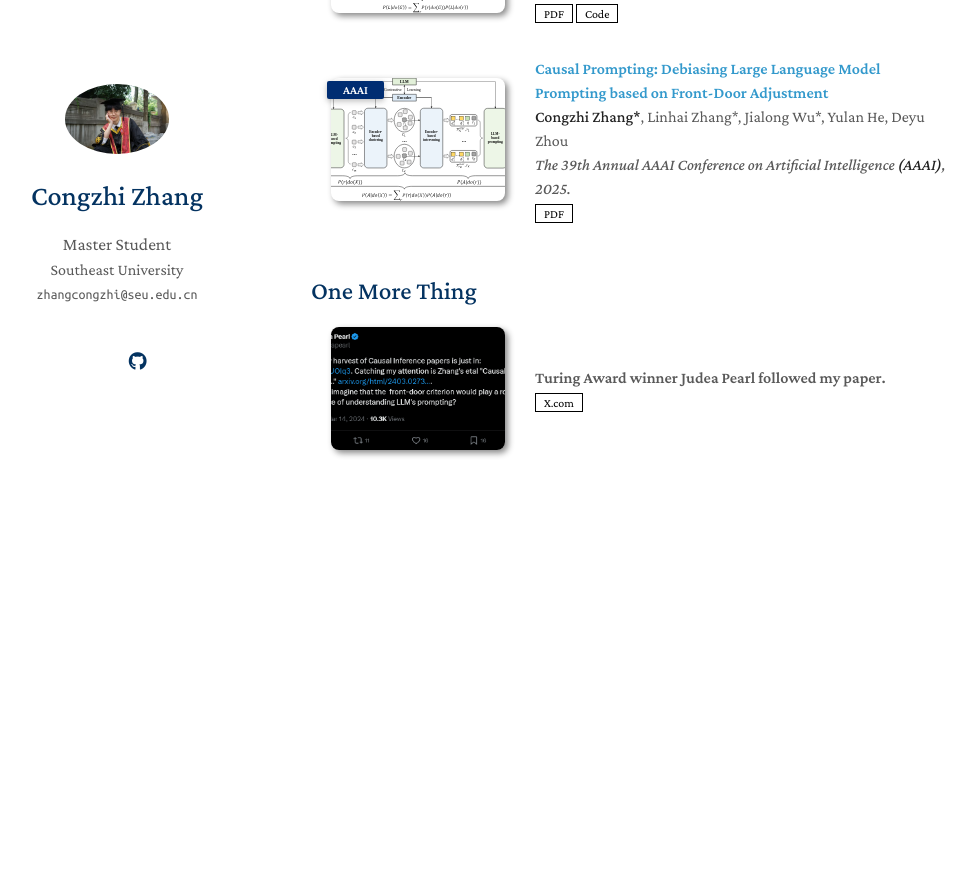
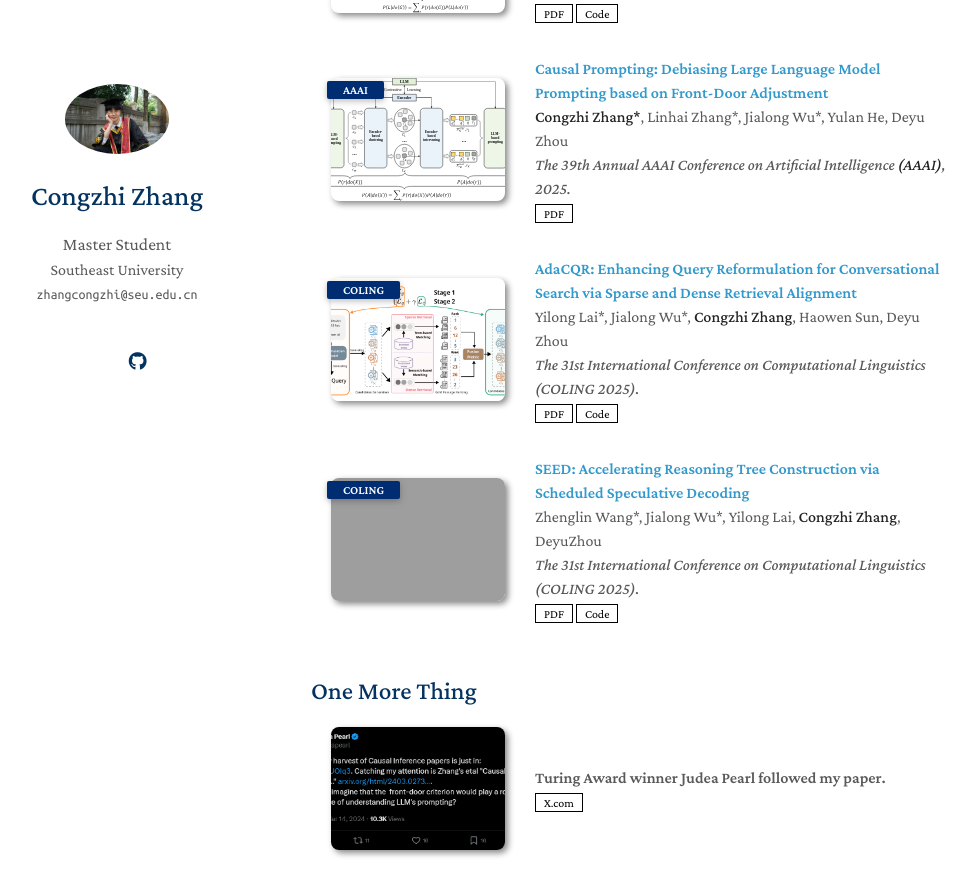
Before and after one commit to zcccccz/zcccccz.github.io, a Jekyll site: the page built from index.md, in a window 1280 px wide and 900 px high, scrolled down 651 px. Shown: the top 896 px of the window, without its empty margins (159-1135 px from the left). Built offline with Jekyll 4.4.1, drawn with Linux system fonts in a browser that asks for light colours; nearby versions of some CDN libraries; a style sheet for code colours, icons or effects is not loaded; our own code applies the rules of GitHub Pages for plain Markdown files; before the commit the page ends 1235 px from its top, so only the background shows below that; grey boxes are pictures that could not be loaded.

Commit message:
coling 2025

```diff
--- a/_data/publications.yml
+++ b/_data/publications.yml
@@ -36,3 +36,29 @@ main:
     # notes: Oral Presentation
     # image: ./assets/img/causal_walk.png
     image: ./assets/img/causal_prompting.svg
+
+  - title: "AdaCQR: Enhancing Query Reformulation for Conversational Search via Sparse and Dense Retrieval Alignment"
+    authors: Yilong Lai*, Jialong Wu*, <strong>Congzhi Zhang</strong>, Haowen Sun, Deyu Zhou
+    conference_short: COLING
+    conference: The 31st International Conference on Computational Linguistics (COLING 2025).
+    pdf: https://arxiv.org/pdf/2407.01965
+    link: https://arxiv.org/abs/2407.01965
+    code: https://github.com/init0xyz/AdaCQR
+    # page: https://class-il.mpi-inf.mpg.de/mnemonics/
+    # bibtex: https://class-il.mpi-inf.mpg.de/mnemonics/
+    # notes: Oral Presentation
+    # image: ./assets/img/causal_walk.png
+    image: ./assets/img/adacqr.png
+
+  - title: "SEED: Accelerating Reasoning Tree Construction via Scheduled Speculative Decoding"
+    authors: Zhenglin Wang*, Jialong Wu*, Yilong Lai, <strong>Congzhi Zhang</strong>, DeyuZhou
+    conference_short: COLING
+    conference: The 31st International Conference on Computational Linguistics (COLING 2025).
+    pdf: https://arxiv.org/pdf/2406.18200
+    link: https://arxiv.org/abs/2406.18200
+    code: https://github.com/Linking-ai/SEED
+    # page: https://class-il.mpi-inf.mpg.de/mnemonics/
+    # bibtex: https://class-il.mpi-inf.mpg.de/mnemonics/
+    # notes: Oral Presentation
+    # image: ./assets/img/causal_walk.png
+    image: ./assets/img/seed.png
```
Also changed, not shown: assets/img/adacqr.png (added), 1 other file.
